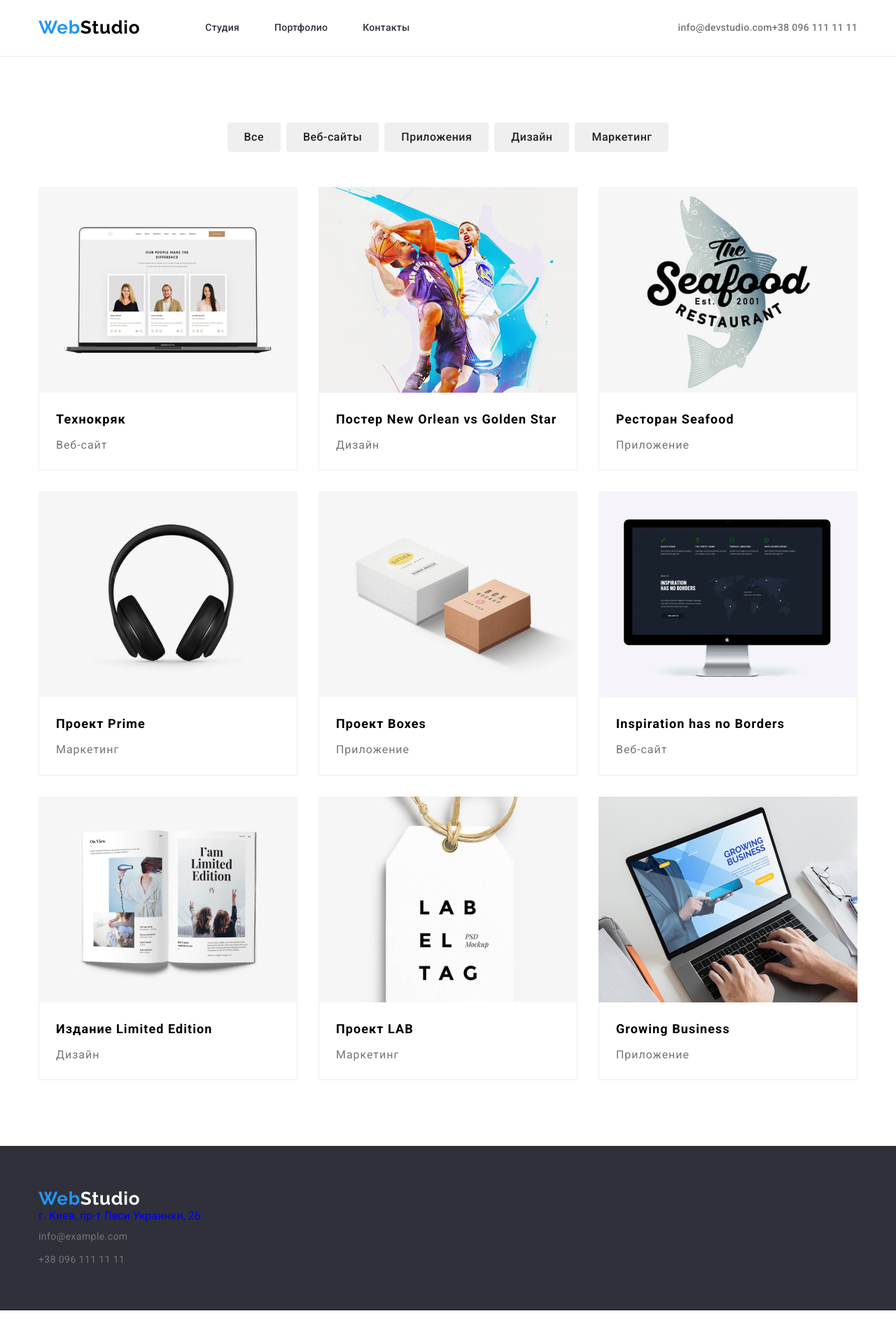
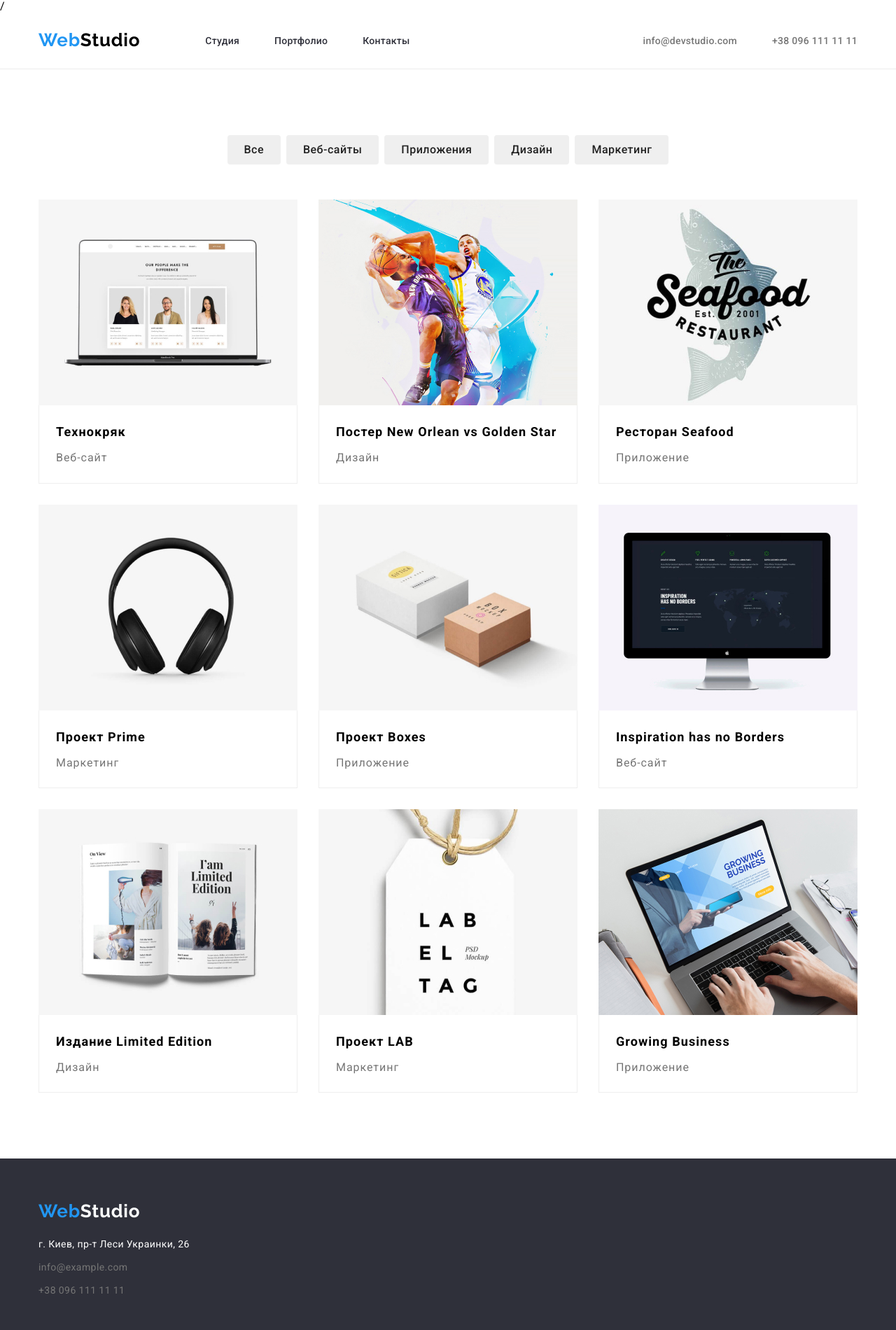
Before and after one commit to fakhrimbabayev/goit-markup-hw-03, a plain HTML site: page portfolio.html in a window 1280 px wide. Shown: the whole page at 70% size. Before the commit the page ends 1872 px from the top, so only its background shows below. Drawn offline with nearby package versions, Linux system fonts and the light colour scheme.

Commit message:
update No2

```diff
--- a/portfolio.html
+++ b/portfolio.html
@@ -1,4 +1,4 @@
-<!DOCTYPE html>
+/<!DOCTYPE html>
 <html lang="ru">
 <head>
     <meta charset="UTF-8">
@@ -22,7 +22,7 @@
     <header class="page-header">
         <div class="container page-header-container">
         <nav class="navigation">
-            <a class="logo" href="index.html">
+            <a class="logo" href="index.html-----------------------4">
                 Web<span class="logo-part-header">Studio</span>
             </a>
             <ul class="menu list">
@@ -38,10 +38,10 @@
             </ul>
         </nav>
         <ul class="contacts-list list">
-            <li>
+            <li class="contacts-list-item">
                 <a class="contact-mail link" href="mailto:info@devstudio.com">info@devstudio.com</a>
             </li>
-            <li>
+            <li class="contacts-list-item">
                 <a class="phone-number link" href="tel:+380961111111">+38 096 111 11 11</a>
             </li>
         </ul>
@@ -143,10 +143,10 @@
             <a class="logo-footer" href="index.html">
                 Web<span class="logo-part-footer">Studio</span>
             </a>
-            <adress class="footer-adress">
+            <address class="footer-address">
                 <ul class="footer-adress-list list">
                     <li class="footer-list-item">
-                        <a class="footer-adress-maps link" href="https://goo.gl/maps/jiqahMMm5n6kGXaM7" target="_blank"
+                        <a class="footer-address-maps link" href="https://goo.gl/maps/jiqahMMm5n6kGXaM7" target="_blank"
                             rel="noopener noreferrer">
                             г. Киев, пр-т Леси Украинки, 26</a>
                     </li>
@@ -157,7 +157,7 @@
                         <a class="footer-phone-number link" href="tel:+380961111111">+38 096 111 11 11</a>
                     </li>
                 </ul>
-            </adress>
+            </address>
             </div>
         </footer>
 </body>
```
